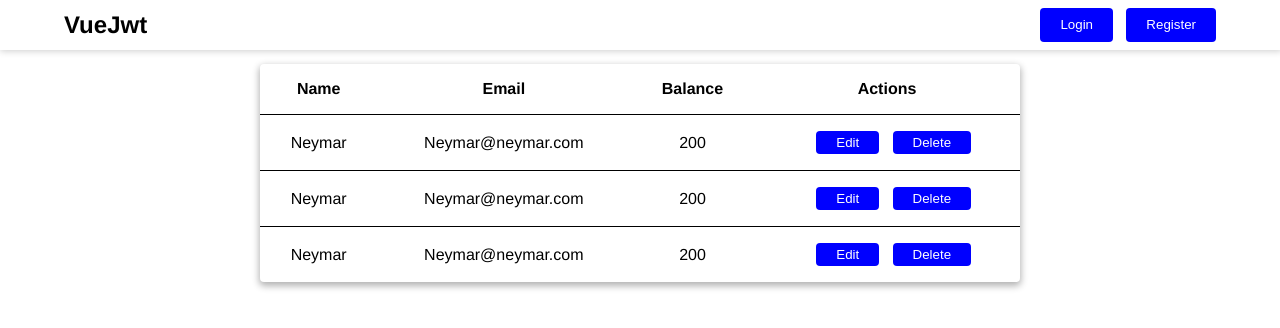
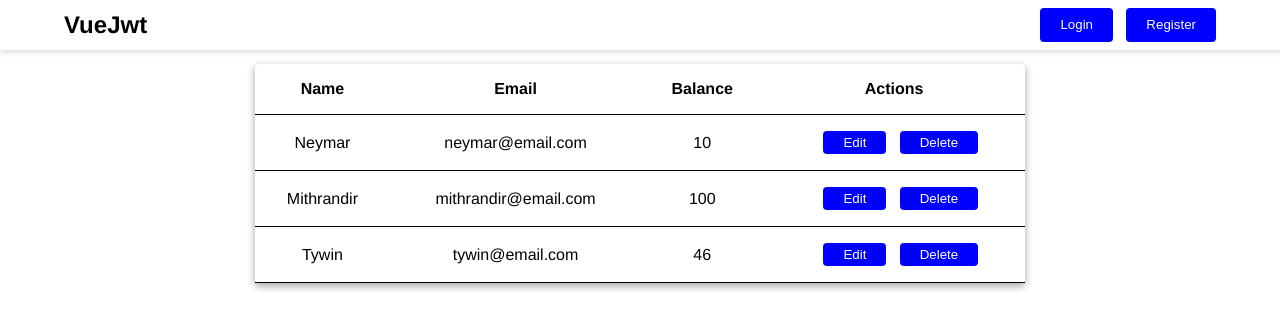
Before and after one commit to ra-md/vue-jwt-authentication, a Vue app: page / in a window 1280 px wide. Shown: the top 328 px of the page. Built offline with nearby package versions, Linux system fonts and the light colour scheme.

Commit message:
dynamic data:   src/components/Table.vue 	new file:   src/components/TableData.vue

```diff
--- a/src/components/Table.vue
+++ b/src/components/Table.vue
@@ -8,63 +8,51 @@
 				<th>Actions</th>
 			</tr>
 		</thead>
-		<tbody>
-			<tr>
-				<td>Neymar</td>
-				<td>Neymar@neymar.com</td>
-				<td>200</td>
-				<td>
-					<button class="btn">Edit</button>
-					<button class="btn">Delete</button>
-				</td>
-			</tr>
-			<tr>
-				<td>Neymar</td>
-				<td>Neymar@neymar.com</td>
-				<td>200</td>
-				<td>
-					<button class="btn">Edit</button>
-					<button class="btn">Delete</button>
-				</td>
-			</tr>
-			<tr>
-				<td>Neymar</td>
-				<td>Neymar@neymar.com</td>
-				<td>200</td>
-				<td>
-					<button class="btn">Edit</button>
-					<button class="btn">Delete</button>
-				</td>
-			</tr>
+		<tbody v-for="(customer, index) in customers" :key="index">
+			<TableData :customerData="customer"/>
 		</tbody>
-
 	</table>
 </template>
 
 <script>
+	import TableData from './TableData';
+
 	export default {
 		name: 'Table',
+		components: {
+			TableData
+		},
 		data() {
 			return {
-
+				customers: [
+					{
+						name: 'Neymar',
+						email: 'neymar@email.com',
+						balance: 10
+					},
+					{
+						name: 'Mithrandir',
+						email: 'mithrandir@email.com',
+						balance: 100
+					},
+					{
+						name: 'Tywin',
+						email: 'tywin@email.com',
+						balance: 46
+					}
+				]
 			};
 		}
 	};
 </script>
 
 <style scoped>
-
 	.card {
     background: white;
     color: var(--font-color);
     box-shadow: 0 3px 7px 1px rgba(0,0,0,0.3);
     border-radius: 4px;
   }
-
-	button {
-		padding: .3em 1.5em;
-		margin-left: 1em;
-	}
 
   table {
 		border-spacing: 0;
@@ -74,12 +62,11 @@
 		text-align: center;
 	}
 
-	th, tr:not(:last-child) td {
+	th {
 		border-bottom: thin solid black;
 	}
 
-	th, td {
+	th {
 		padding: 1em;
 	}
-
 </style>
--- /dev/null
+++ b/src/components/TableData.vue
@@ -0,0 +1,39 @@
+<template>
+	<tr>
+		<td>{{ customerData.name }}</td>
+		<td>{{ customerData.email }}</td>
+		<td>{{ customerData.balance }}</td>
+		<td>
+			<button class="btn">Edit</button>
+			<button class="btn">Delete</button>
+		</td>
+	</tr>
+</template>
+
+<script>
+	export default {
+		name: 'TableData',
+		props: {
+			customerData: {
+				required: true,
+				type: Object
+			}
+		}
+	};
+</script>
+
+<style scoped>
+	button {
+		padding: .3em 1.5em;
+		margin-left: 1em;
+	}
+
+	td {
+		border-bottom: thin solid black;
+	}
+
+	td {
+		padding: 1em;
+	}
+
+</style>
```
